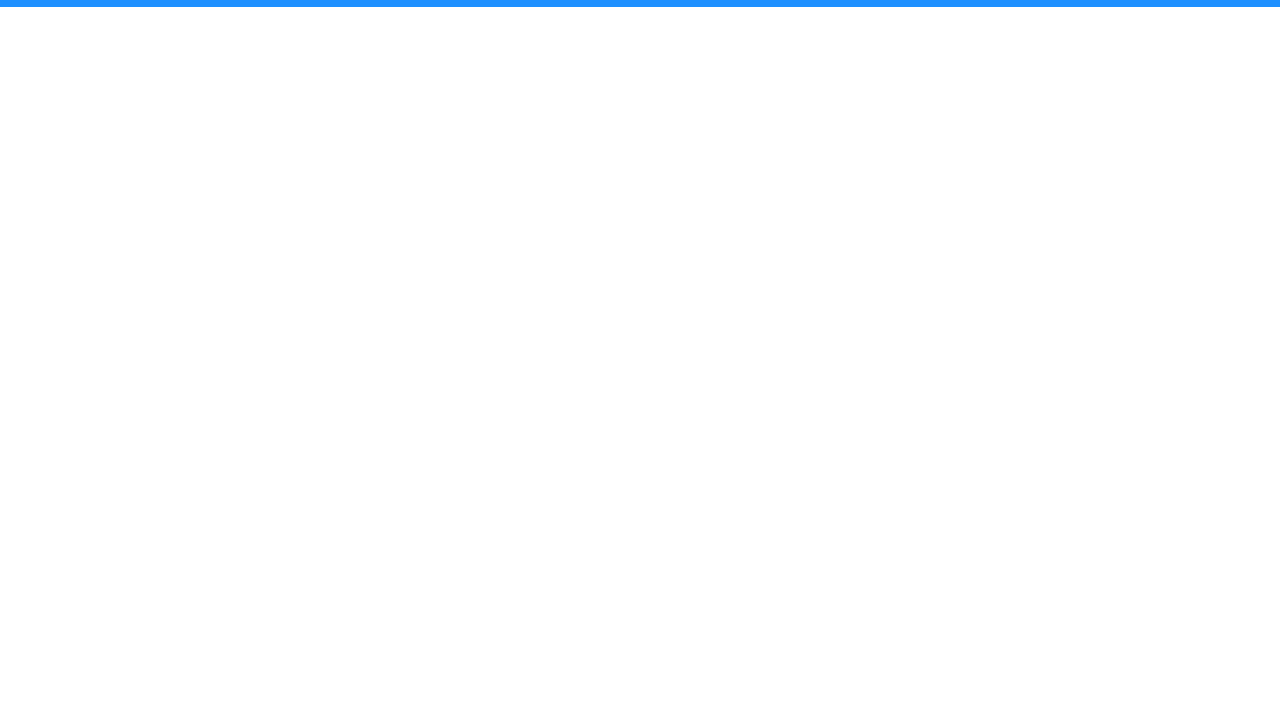
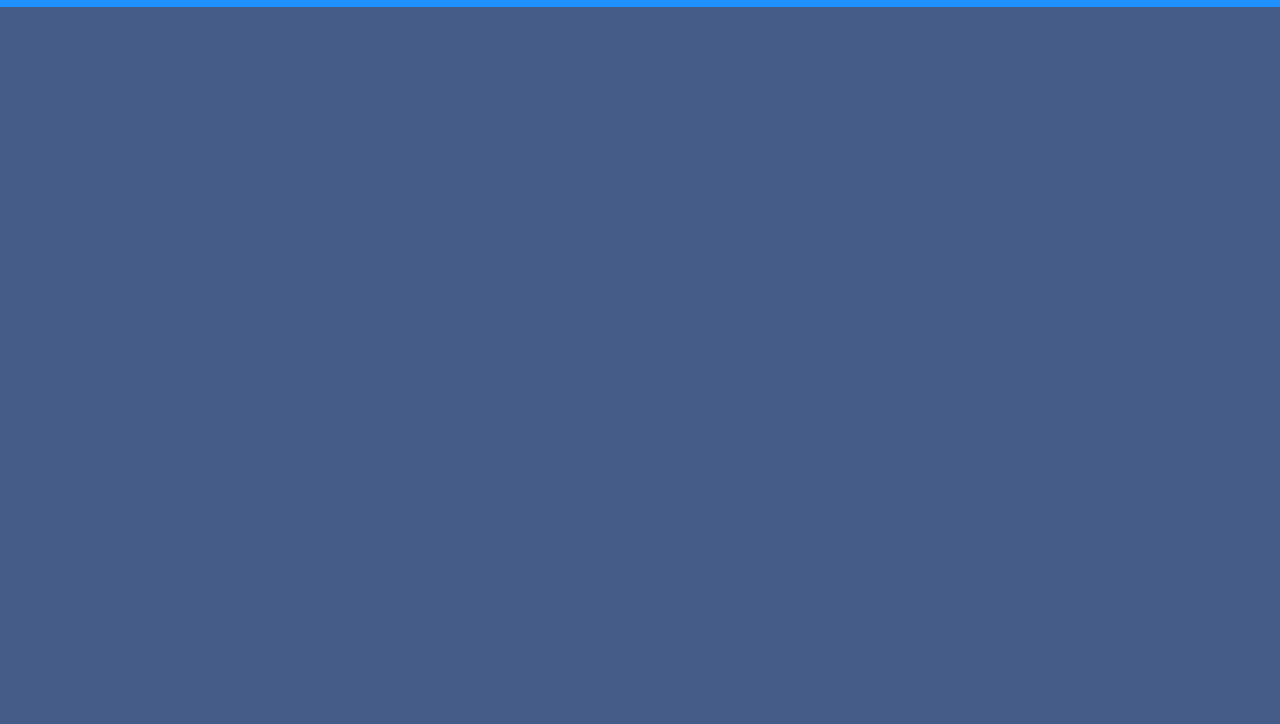
Before and after one commit to K-54TH15H/Personal-WebPage, a plain HTML site: page docs/index.html in a window 1280 px wide. Shown: the part 76-800 px from the top of the page. Drawn offline with Linux system fonts and the light colour scheme.

Commit message:
Added Background Color

```diff
--- a/docs/styles.css
+++ b/docs/styles.css
@@ -1,6 +1,7 @@
 body
 {
 	margin : 0px;
+	background-color: #465C88;
 }
 
 
```
Also changed, not shown: 2 other files.
